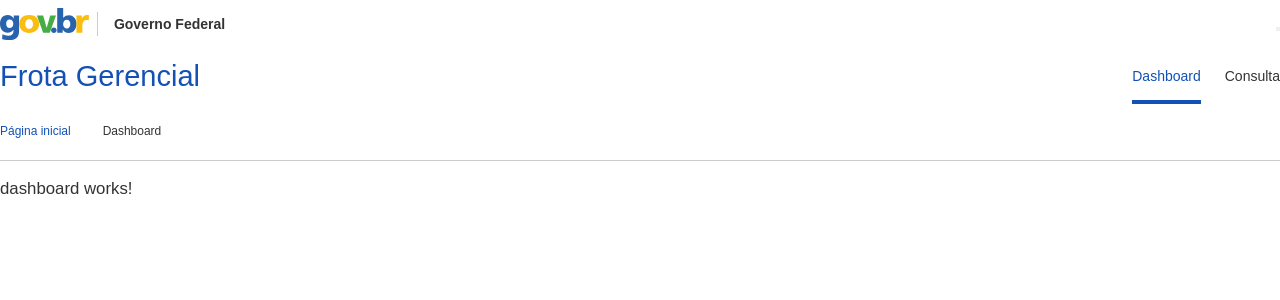
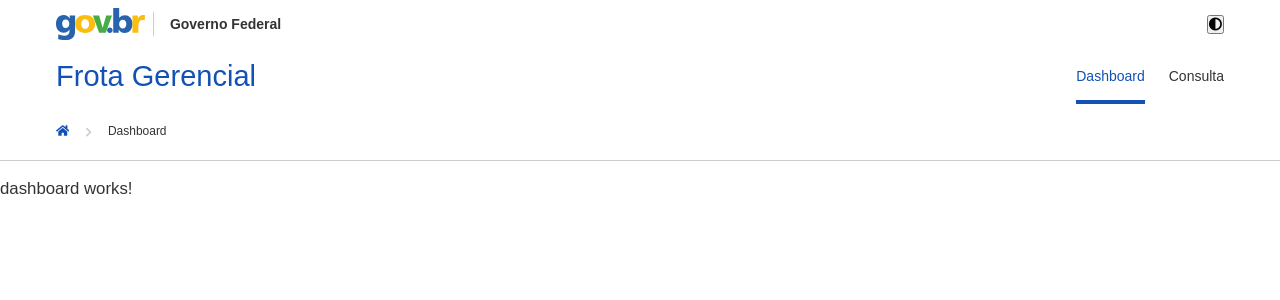
Before and after one commit to AmandaTrinity/angular-dsgov-frota-manager, an Angular app: page /dashboard in a window 1280 px wide. Shown: the top 300 px of the page. Built offline with nearby package versions, Linux system fonts and the light colour scheme; a web font is replaced by a local one.

Commit message:
style: add global accessibility and layout styles

```diff
--- a/src/index.html
+++ b/src/index.html
@@ -1,12 +1,14 @@
 <!doctype html>
-<html lang="pt-br">
+<html lang="pt-BR">
 <head>
   <meta charset="utf-8">
-  <title>VlabFrontendFrotaGerencial</title>
+  <meta name="description" content="Painel Gerencial para visualização de dados de consumo e preço de combustíveis da frota nacional">
+  <title>V-Lab Frota Gerencial</title>
   <base href="/">
   <meta name="viewport" content="width=device-width, initial-scale=1">
   <link rel="icon" type="image/x-icon" href="favicon.ico">
   <link href="https://fonts.cdnfonts.com/css/rawline" rel="stylesheet">
+  <link rel="stylesheet" href="https://cdnjs.cloudflare.com/ajax/libs/font-awesome/5.15.4/css/all.min.css" />
 </head>
 <body>
   <app-root></app-root>
--- a/src/styles.scss
+++ b/src/styles.scss
@@ -11,7 +11,6 @@
   padding: 0;
 }
 
-
 html {
     font-size: 14px;
 }
@@ -23,3 +22,22 @@ body {
     color: var(--text-on-light);
     background-color: var(--surface-light);
 }
+
+/* Classe para acessibilidade, esconde visualmente mas mantém para leitores de tela */
+.sr-only {
+  position: absolute;
+  width: 1px;
+  height: 1px;
+  padding: 0;
+  margin: -1px;
+  overflow: hidden;
+  clip: rect(0, 0, 0, 0);
+  white-space: nowrap;
+  border-width: 0;
+}
+
+.container-lg {
+  max-width: 1200px;
+  margin: 0 auto;
+  padding: 0 var(--spacing-scale-2x);
+}
```
